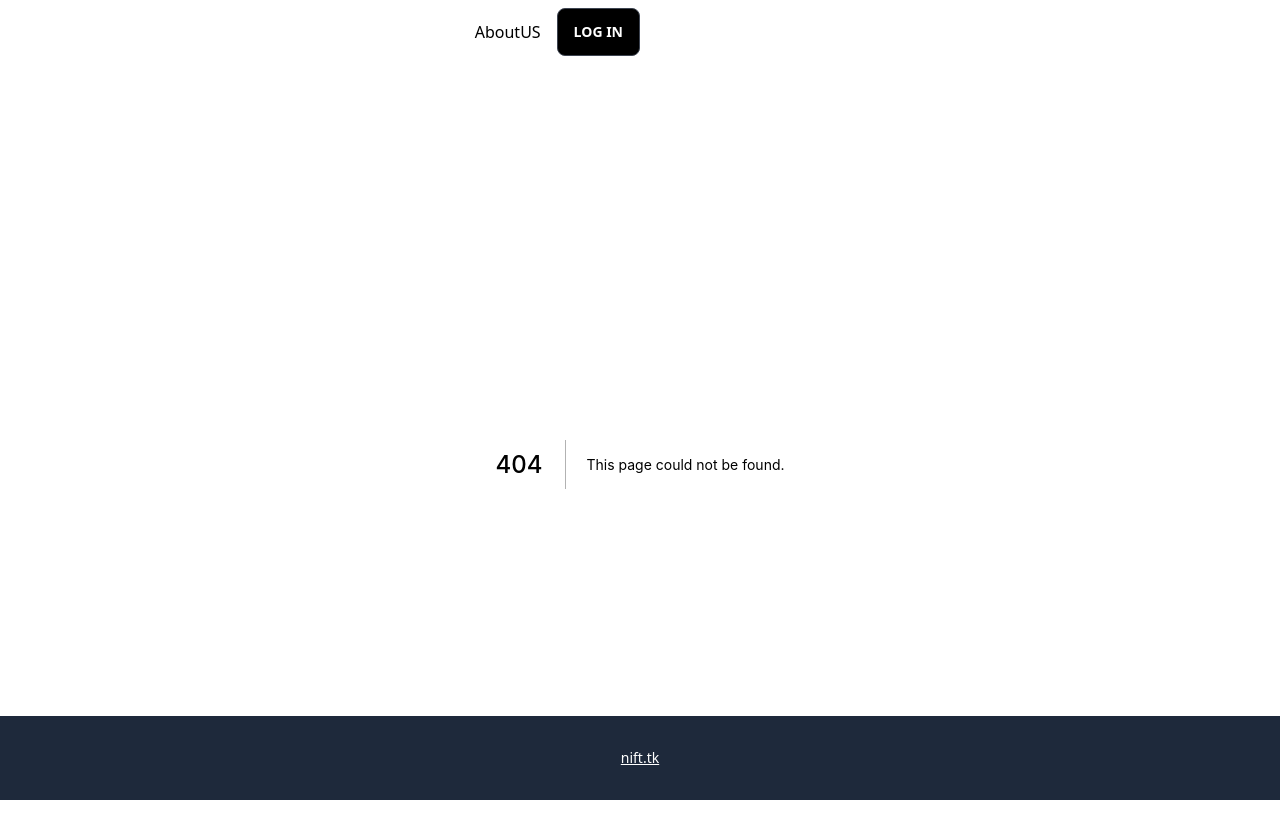
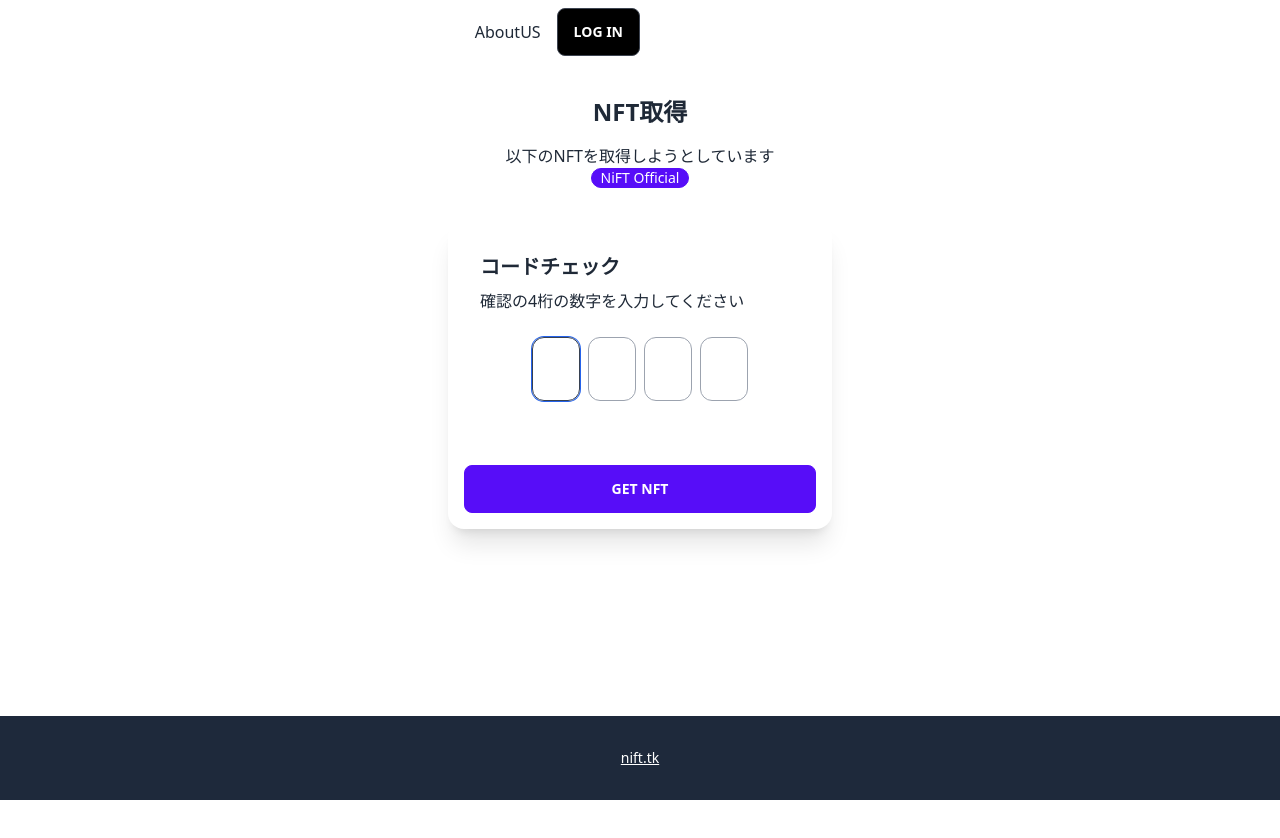
Before and after one commit to schezo817/NiFT, a Next.js app in the folder nift/: page /get in a window 1280 px wide. Before the commit this address had no page. Shown: the top 838 px of the page. After the commit the page ends 800 px from the top, so only its background shows below. Built offline with nearby package versions, Linux system fonts and the light colour scheme.

Commit message:
Implemented with pin Input for check code

```diff
--- /dev/null
+++ b/nift/pages/get/index.tsx
@@ -0,0 +1,84 @@
+import { NextPage } from "next";
+import { useRouter } from "next/router";
+import React, { useEffect, useRef } from "react";
+import { useState } from "react";
+
+let currentPinCodeIndex: number = 0;
+
+const Get: NextPage = () => {
+    const router = useRouter();
+    const { id } = router.query;
+    const [pinCode, setPinCode] = useState<string[]>(new Array(4).fill(""));
+    const [activePinIndex, setActivePinIndex] = useState<number>(0);
+
+    const inputRef = useRef<HTMLInputElement>(null);
+
+    const handlePinCodeChange = (e: React.ChangeEvent<HTMLInputElement>) => {
+        const { value } = e.target;
+        const newPinCode: string[] = [...pinCode]
+        newPinCode[currentPinCodeIndex] = value.substring(value.length - 1);
+        // 文字を消したら前の文字にFocusする
+        if (!value) {
+            setActivePinIndex(currentPinCodeIndex - 1);
+        } else {
+            // 文字を入力したら次の文字にFocusする
+            setActivePinIndex(currentPinCodeIndex + 1);
+        }
+        setPinCode(newPinCode);
+    }
+
+    const handlePinCodeKeyDown = (e: React.KeyboardEvent<HTMLInputElement>, index: number) => {
+        currentPinCodeIndex = index;
+        if (e.key === "Backspace") {
+            setActivePinIndex(index - 1);
+        }
+    }
+
+    useEffect(() => {
+        inputRef.current?.focus()
+    }, [activePinIndex]);
+
+    return (
+        <div className="flex w-full justify-center items-center flex-col p-4 gap-4">
+            <div className="text-center">
+                <h1 className="text-2xl font-bold p-4">NFT取得</h1>
+                <p>以下のNFTを取得しようとしています</p>
+                <div className="flex justify-center gap-4">
+                    <div className="badge badge-primary">NiFT Official</div>
+                </div>
+            </div>
+            <hr />
+            <div className="card w-96 bg-base-100 shadow-xl">
+                <div className="card-body">
+                    <h2 className="card-title">コードチェック</h2>
+                    <p>確認の4桁の数字を入力してください</p>
+                    <div className="flex justify-center p-4">
+                        {
+                            pinCode.map((v, i) => {
+                                return (
+                                    <React.Fragment key={i}>
+                                        <input
+                                            ref={i === activePinIndex ? inputRef : null}
+                                            value={pinCode[i]}
+                                            type="number"
+                                            maxLength={1}
+                                            className="w-12 h-16 mx-1 border rounded-xl bg-transparent outline-none text-center
+                                                    font-bold text-xl border-gray-400 focus:border-gray-700 focus:text-gray-700 text-gray-400 transition spin-button-none"
+                                            onChange={(e) => handlePinCodeChange(e)}
+                                            onKeyDown={(e) => handlePinCodeKeyDown(e, i)}
+                                        />
+                                    </React.Fragment>
+                                )
+                            })
+                        }
+                    </div>
+                </div>
+                <div className="card-actions p-4">
+                    <button className="btn btn-primary w-full">Get NFT</button>
+                </div>
+            </div>
+        </div>
+    );
+}
+
+export default Get;
```
